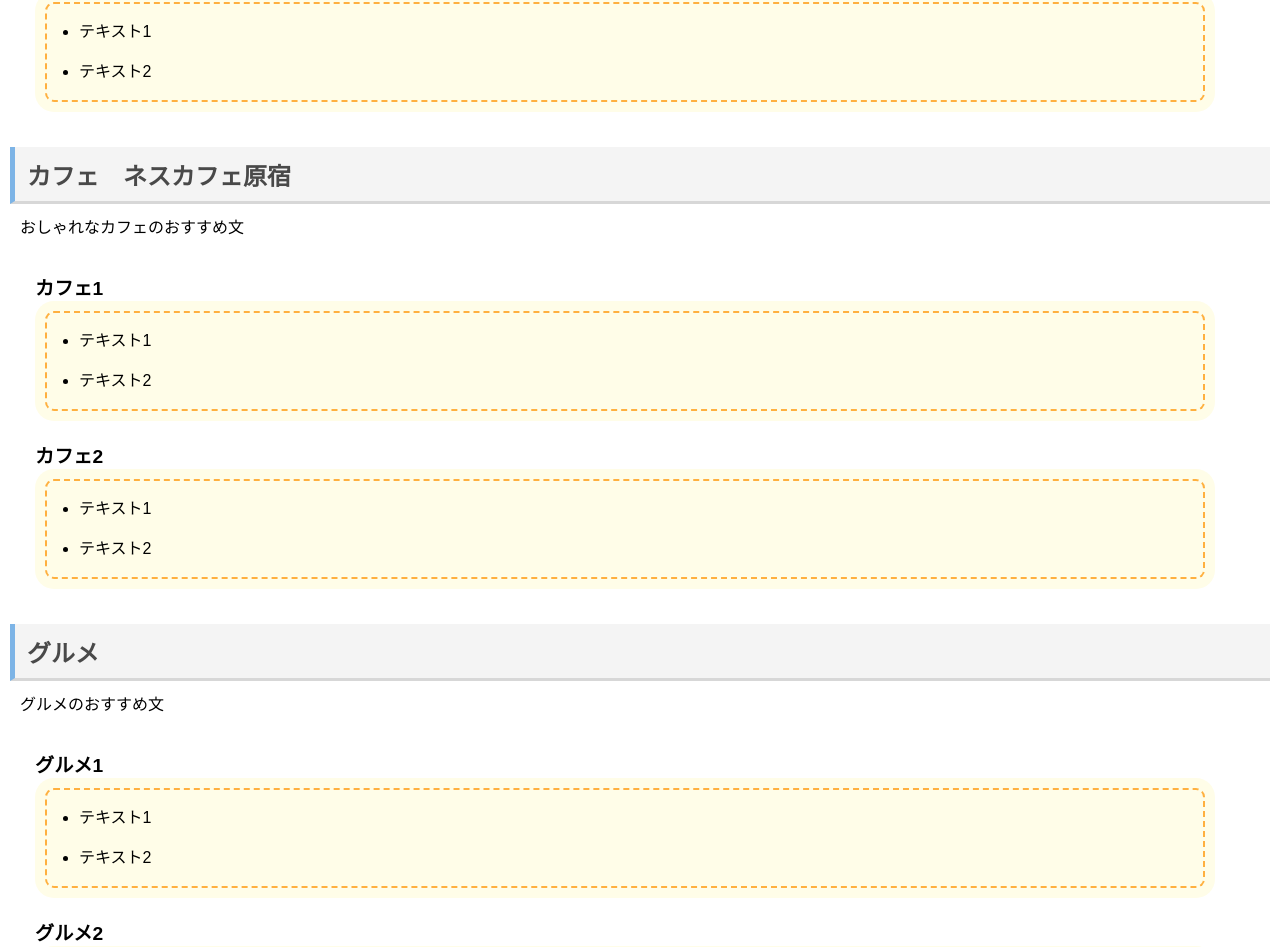
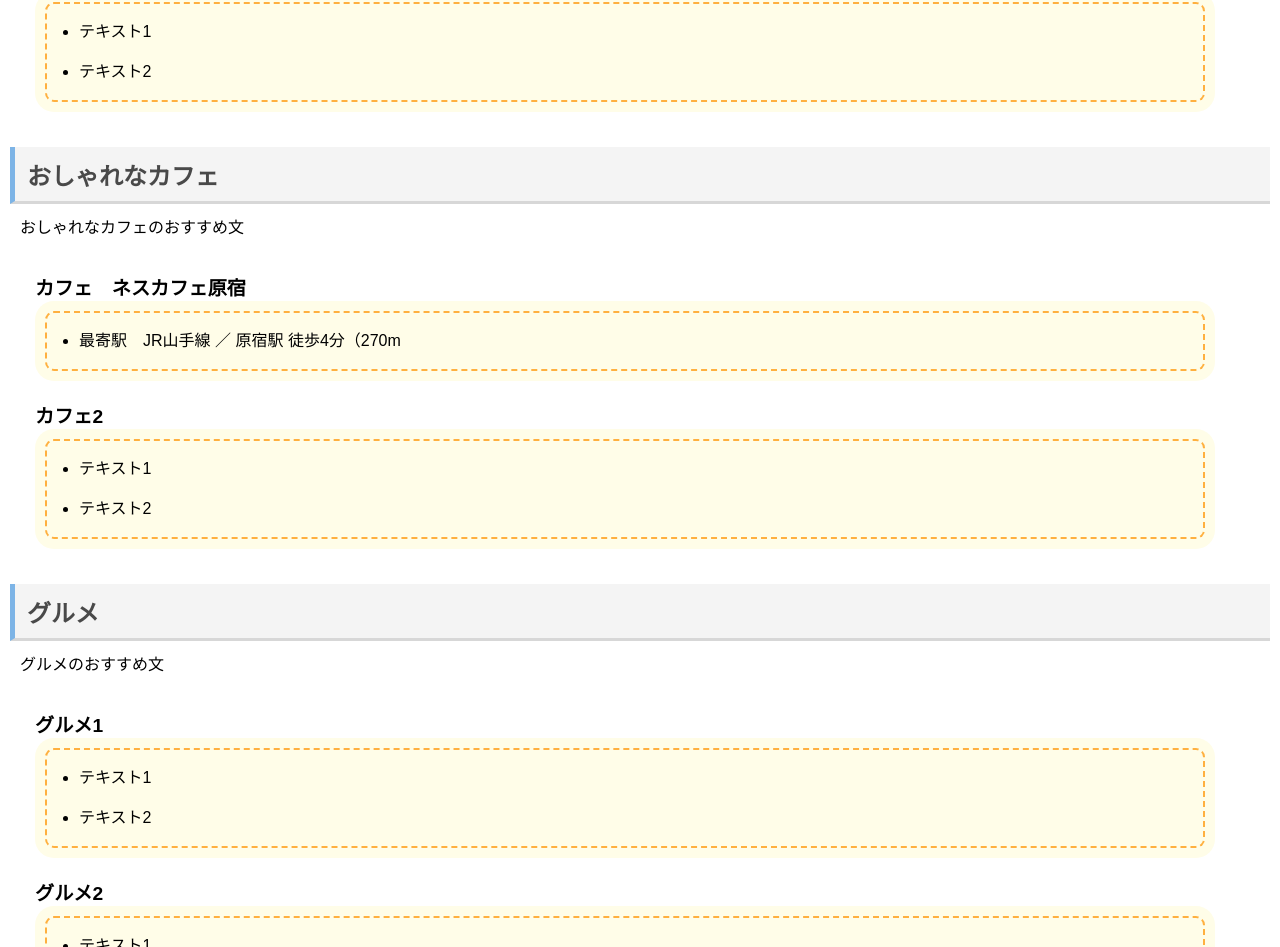
Before and after one commit to Tanaka0309/TokyoHTML, a plain HTML site: page index.html in a window 1280 px wide. Shown: the part 1523-2470 px from the top of the page. Drawn offline with Linux system fonts and the light colour scheme.

Commit message:
おしゃれなカフェ１を変更しました

```diff
--- a/index.html
+++ b/index.html
@@ -84,15 +84,15 @@
 </section>
 
 <section>
-    <h2>カフェ　ネスカフェ原宿</h2>
+    <h2>おしゃれなカフェ</h2>
     <p>おしゃれなカフェのおすすめ文</p>
 
     <dl>
-        <dt>カフェ1</dt>
+        <dt>カフェ　ネスカフェ原宿</dt>
         <dd>
             <ul>
-                <li>テキスト1</li>
-                <li>テキスト2</li>
+                <liゆっくりできるカフェ　賑やかな街並みの中でも店内は静か/li>
+                <li>最寄駅　JR山手線 ／ 原宿駅 徒歩4分（270m</li>
             </ul>
         </dd>
         <dt>カフェ2</dt>
```
